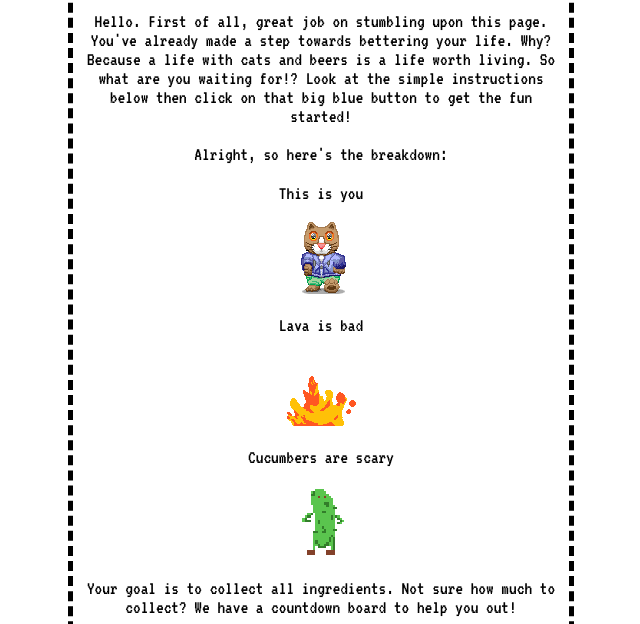
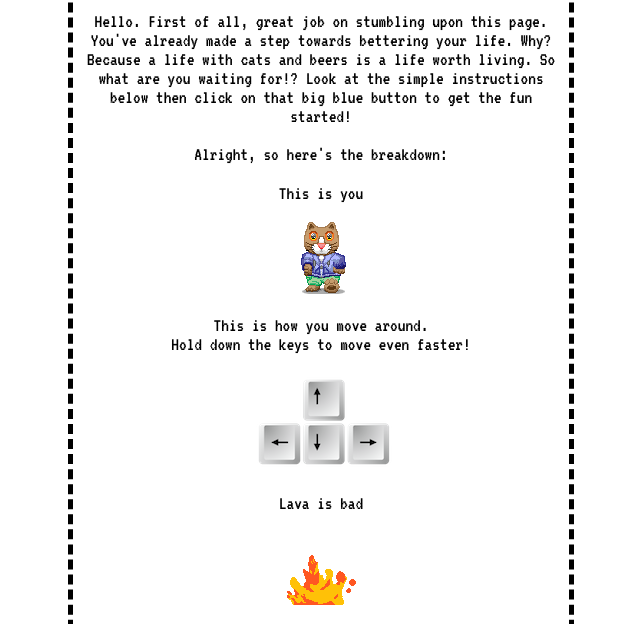
Before and after one commit to alyssalina/catsandbeer, a plain HTML site: page index.html in a window 1280 px wide. Shown: the part 138-762 px from the top of the page, without its empty margins (319-959 px from the left). Drawn offline with Linux system fonts and the light colour scheme.

Commit message:
added instruction on how to move character

```diff
--- a/index.html
+++ b/index.html
@@ -14,8 +14,8 @@
 
         <p>Alright, so here's the breakdown:</p>
         <p>This is you</p><span><img src="hero.png"</span>
+        <p>This is how you move around. <br>Hold down the keys to move even faster!</p><span><img src="arrow_keys.png"></span>
         <p>Lava is bad</p><span><img src="lava.png"></span>
-        <!-- Need to replace with cucumber -->
         <p>Cucumbers are scary</p><span><img src="cucumber.png"></span>
         <p>Your goal is to collect all ingredients. Not sure how much to collect? We have a countdown board to help you out!</p><span><img src="countdown.png"></span>
         <p>Once you've collected all ingredients, zeros all across the board and you'll see the empty pitcher becomes.... a pitcher of beer! Nice!</p><span><img src="win_condition.png"></span>
```
Also changed, not shown: arrow_keys.png (added).
